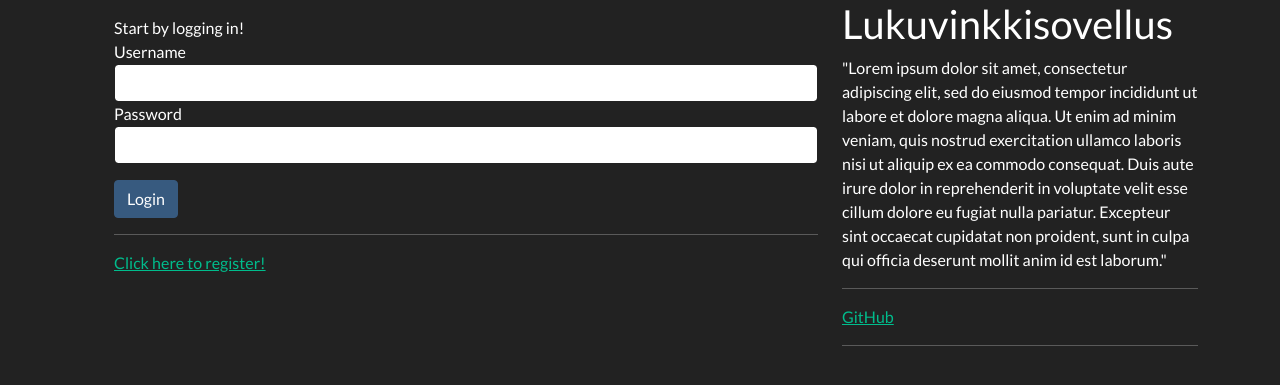
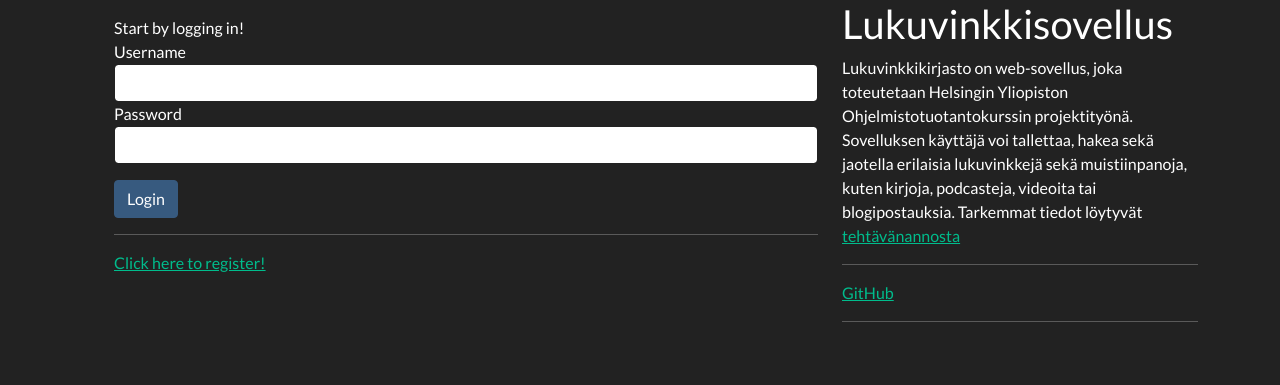
Before and after one commit to nuclearkittens/Lukuvinkkisovellus, a Flask app: page / in a window 1280 px wide. Shown: the part 72-457 px from the top of the page. Run offline with Flask 2, Linux system fonts and the light colour scheme; some libraries are stand-ins or nearby versions.

Commit message:
Add info text to layout.html

```diff
--- a/src/templates/layout.html
+++ b/src/templates/layout.html
@@ -50,11 +50,11 @@
         <div class="col-4">
             <h2>Lukuvinkkisovellus</h2>
             <p>
-                "Lorem ipsum dolor sit amet, consectetur adipiscing elit,
-                sed do eiusmod tempor incididunt ut labore et dolore magna aliqua.
-                Ut enim ad minim veniam, quis nostrud exercitation ullamco laboris nisi ut aliquip ex ea commodo consequat.
-                Duis aute irure dolor in reprehenderit in voluptate velit esse cillum dolore eu fugiat nulla pariatur.
-                Excepteur sint occaecat cupidatat non proident, sunt in culpa qui officia deserunt mollit anim id est laborum."
+                Lukuvinkkikirjasto on web-sovellus, joka toteutetaan Helsingin Yliopiston
+                 Ohjelmistotuotantokurssin projektityönä. Sovelluksen käyttäjä voi tallettaa,
+                  hakea sekä jaotella erilaisia lukuvinkkejä sekä muistiinpanoja,
+                   kuten kirjoja, podcasteja, videoita tai blogipostauksia.
+                    Tarkemmat tiedot löytyvät <a href="https://ohjelmistotuotanto-hy.github.io/speksi/">tehtävänannosta</a>
             </p>
                 {% if session.user_id %}
               <hr>
```
